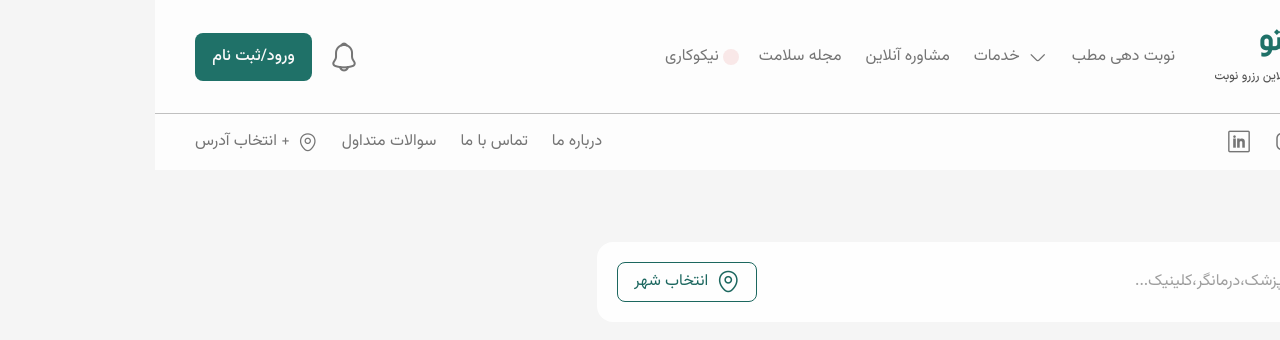
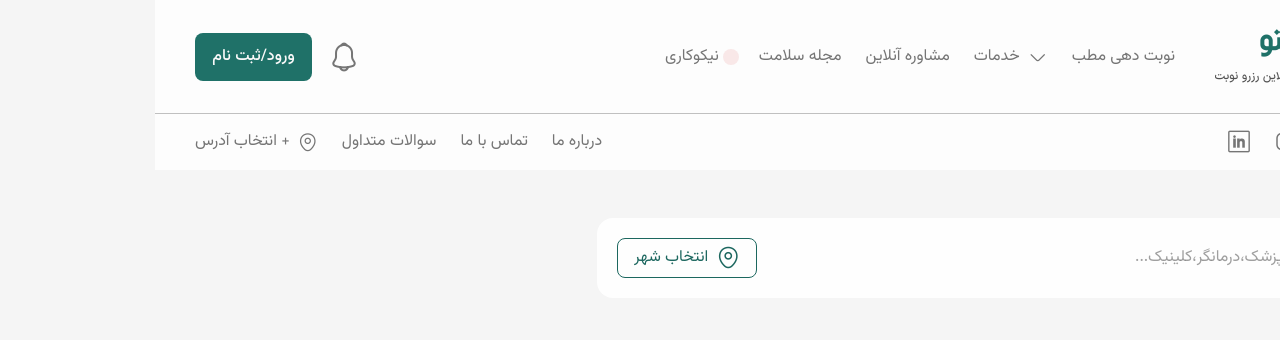
Before and after one commit to MahanZandi/nobito-demo, a Next.js app in the folder webapp/: page /turn-rating in a window 1280 px wide. Shown: the top 340 px of the page. Built offline with nearby package versions, Linux system fonts and the light colour scheme.

Commit message:
some changes in the vertical space

```diff
--- a/webapp/app/(website)/turn-rating/page.tsx
+++ b/webapp/app/(website)/turn-rating/page.tsx
@@ -3,7 +3,7 @@ import TurnRatingSearchBox from "@/components/website/TurnRatingSearchBox";
 const TurnRating = () => {
   return (
     <div>
-      <div className="py-[72px]">
+      <div className="py-[48px]">
         <TurnRatingSearchBox />
       </div>
     </div>
```
